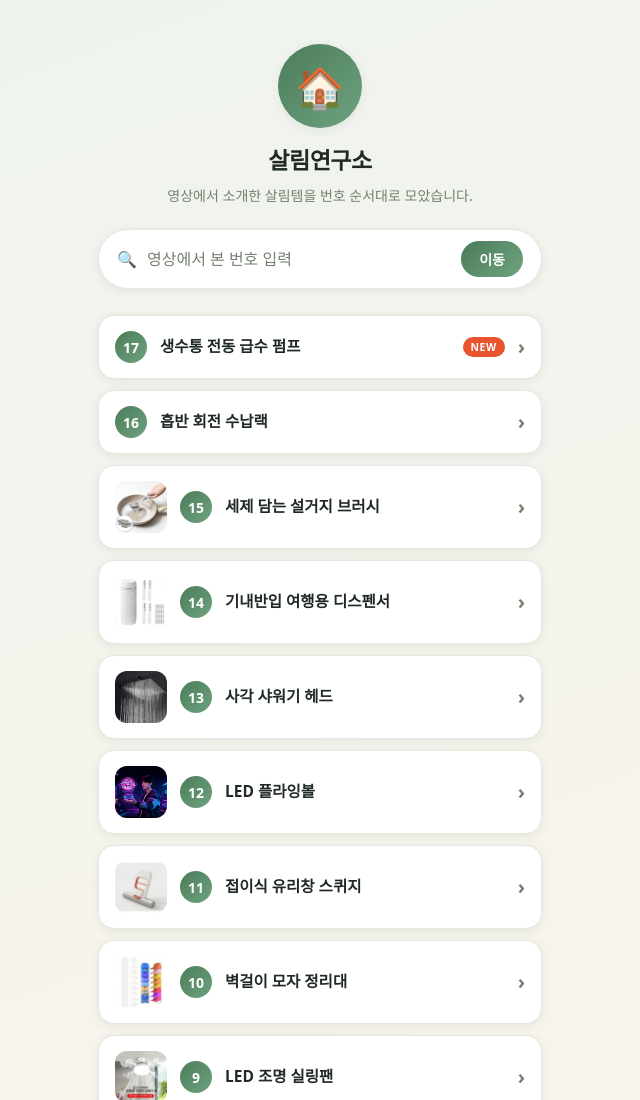
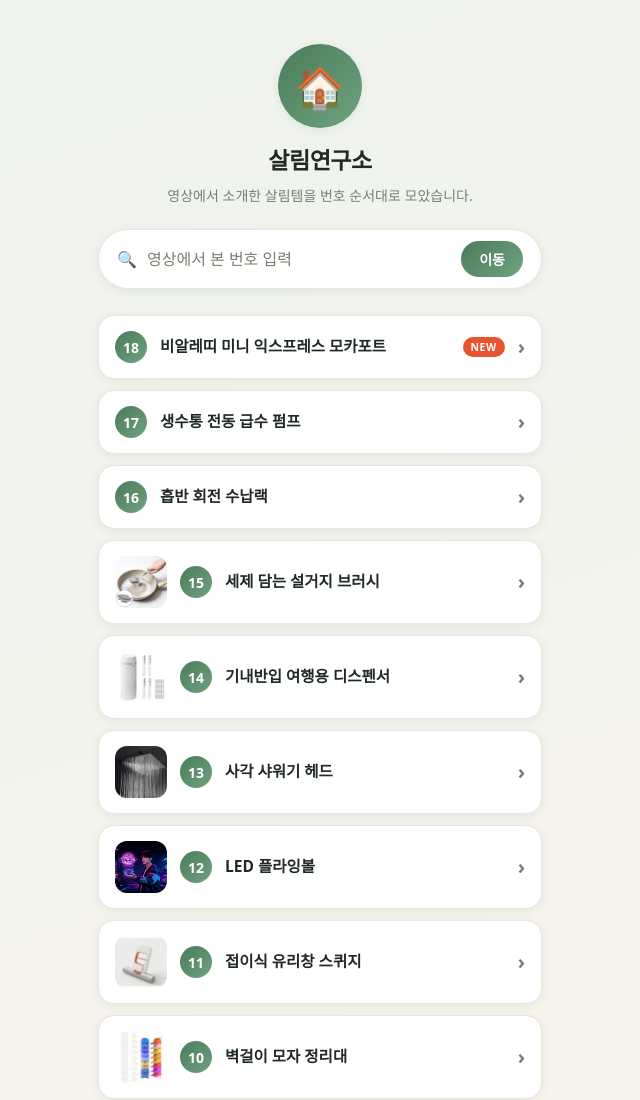
Before and after one commit to Yeongk-Kim/salim-links, a plain HTML site: page index.html in a window 1280 px wide. Shown: the top 1100 px of the page, without its empty margins (320-960 px from the left). Drawn offline with Linux system fonts and the light colour scheme.

Commit message:
링크 페이지 갱신 — 상품 17개 (2026-08-18 12:27)

```diff
--- a/index.html
+++ b/index.html
@@ -76,7 +76,8 @@
     </div>
     <p id="없음" class="none" hidden>그 번호의 제품이 아직 없어요</p>
     <div class="list">
-      <a class="btn" data-num="17" href="https://link.coupang.com/a/giZkwMFEui" target="_blank" rel="noopener sponsored"><span class="num">17</span><span class="name">생수통 전동 급수 펌프</span><span class="new">NEW</span><span class="arrow">&#8250;</span></a>
+      <a class="btn" data-num="18" href="https://link.coupang.com/a/gi18i22c9c" target="_blank" rel="noopener sponsored"><span class="num">18</span><span class="name">비알레띠 미니 익스프레스 모카포트</span><span class="new">NEW</span><span class="arrow">&#8250;</span></a>
+      <a class="btn" data-num="17" href="https://link.coupang.com/a/giZkwMFEui" target="_blank" rel="noopener sponsored"><span class="num">17</span><span class="name">생수통 전동 급수 펌프</span><span class="arrow">&#8250;</span></a>
       <a class="btn" data-num="16" href="https://link.coupang.com/a/ghZ1gbbIbY" target="_blank" rel="noopener sponsored"><span class="num">16</span><span class="name">흡반 회전 수납랙</span><span class="arrow">&#8250;</span></a>
       <a class="btn" data-num="15" href="https://link.coupang.com/a/ghMtB6SB9U" target="_blank" rel="noopener sponsored"><img class="thumb" src="img/15.jpg" alt="" loading="lazy"><span class="num">15</span><span class="name">세제 담는 설거지 브러시</span><span class="arrow">&#8250;</span></a>
       <a class="btn" data-num="14" href="https://link.coupang.com/a/ghMtBG8kbA" target="_blank" rel="noopener sponsored"><img class="thumb" src="img/14.jpg" alt="" loading="lazy"><span class="num">14</span><span class="name">기내반입 여행용 디스펜서</span><span class="arrow">&#8250;</span></a>
```
